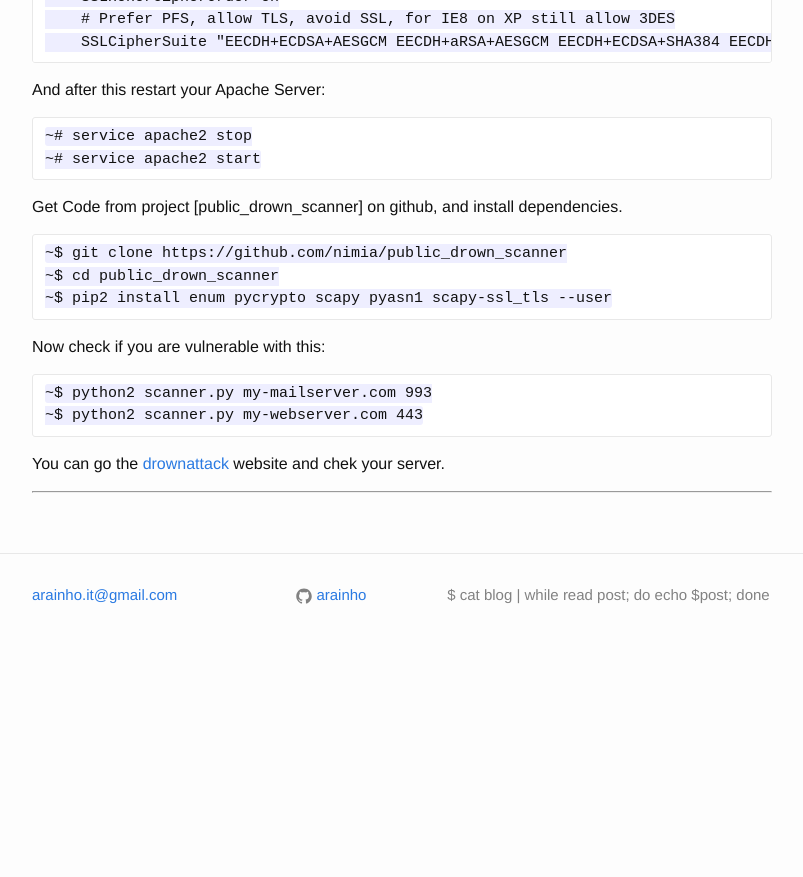
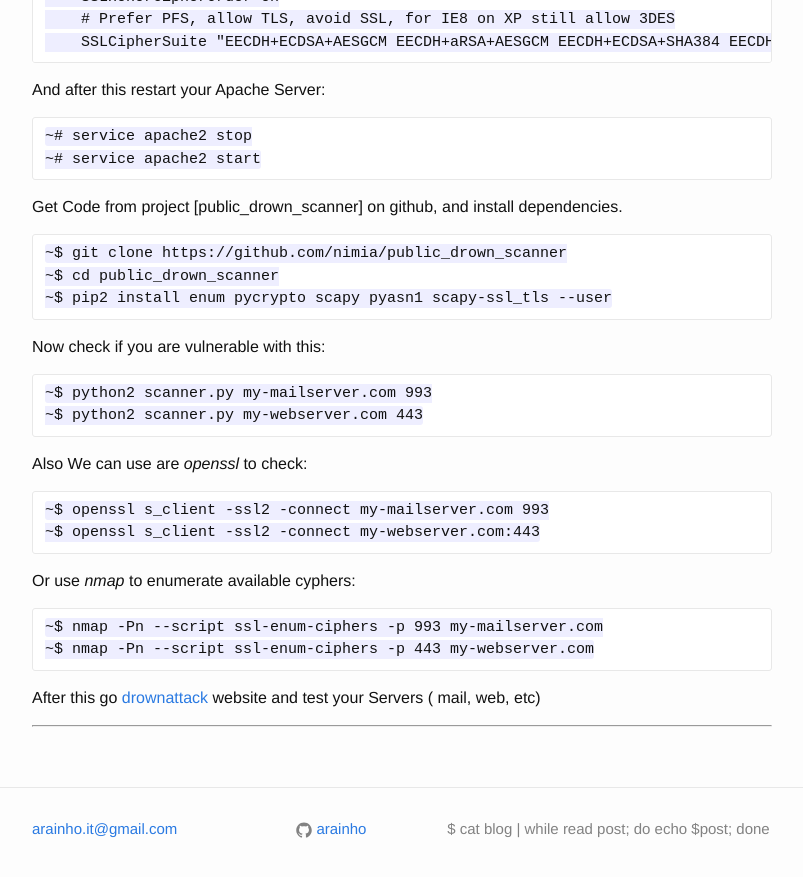
Before and after one commit to arainho/arainho.github.io, a Jekyll site: the page built from _posts/2016-03-2-drownattack-cve-2016-0703.md, in a window 1280 px wide and 900 px high, scrolled down 1916 px. Shown: the top 877 px of the window, without its empty margins (238-1041 px from the left). Built offline with Jekyll 4.4.1, drawn with Linux system fonts in a browser that asks for light colours; before the commit the page ends 2582 px from its top, so only the background shows below that.

Commit message:
add lines with nmap and openssl
add new tools to check ssl cyphers available

```diff
--- a/_posts/2016-03-2-drownattack-cve-2016-0703.md
+++ b/_posts/2016-03-2-drownattack-cve-2016-0703.md
@@ -101,8 +101,18 @@ Now check if you are vulnerable with this:
     ~$ python2 scanner.py my-mailserver.com 993
     ~$ python2 scanner.py my-webserver.com 443
 
+Also We can use are _openssl_ to check:
 
-You can go the [drownattack] website and chek your server.
+    ~$ openssl s_client -ssl2 -connect my-mailserver.com 993
+    ~$ openssl s_client -ssl2 -connect my-webserver.com:443
+
+Or use _nmap_ to enumerate available cyphers:
+
+    ~$ nmap -Pn --script ssl-enum-ciphers -p 993 my-mailserver.com
+    ~$ nmap -Pn --script ssl-enum-ciphers -p 443 my-webserver.com
+
+
+After this go [drownattack] website and test your Servers ( mail, web, etc)
 
 
 ---
```
